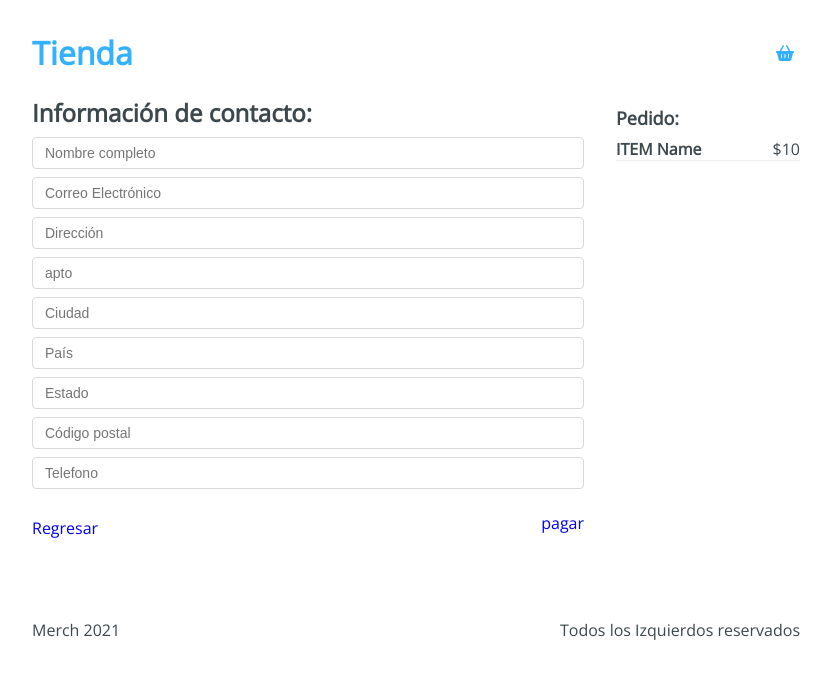
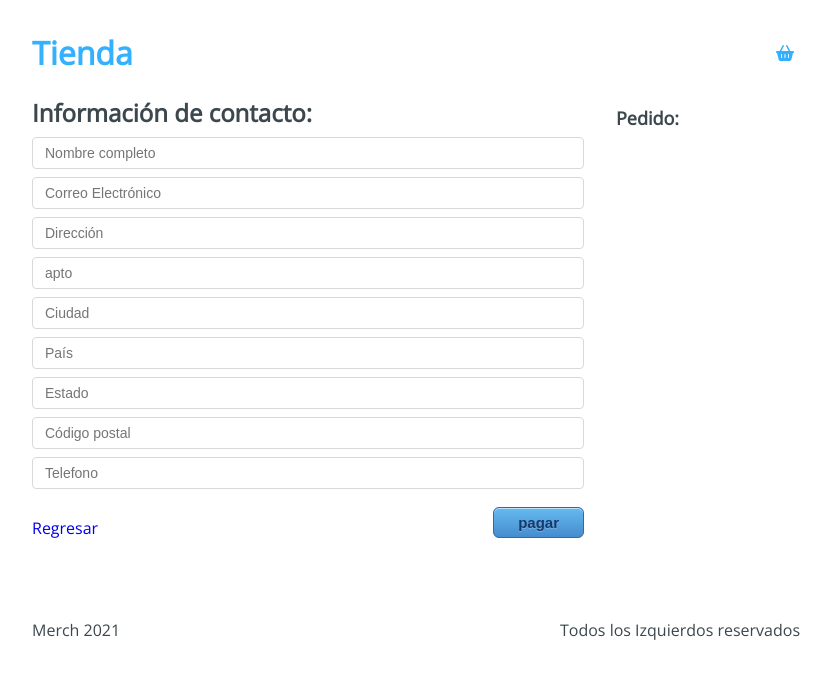
Before and after one commit to devdevi/react-17, a React app: page /checkout/information in a window 1280 px wide. Shown: the top 678 px of the page, without its empty margins (224-1055 px from the left). Built offline with nearby package versions, Linux system fonts and the light colour scheme.

Commit message:
fix(paypal): paypal

```diff
--- a/package.json
+++ b/package.json
@@ -16,6 +16,7 @@
   "dependencies": {
     "react": "^17.0.2",
     "react-dom": "^17.0.2",
+    "react-paypal-button-v2": "^2.6.3",
     "react-router-dom": "^5.2.0"
   },
   "devDependencies": {
--- a/src/components/Header.jsx
+++ b/src/components/Header.jsx
@@ -1,8 +1,12 @@
-import React from 'react';
+import React, { useContext } from 'react';
 import { Link } from 'react-router-dom'
+import AppContext from '../context/AppContext';
 import '../styles/components/Header.css'
 
-const Header = () => (
+const Header = () => {
+  const { state: { cart } } = useContext(AppContext)
+
+  return (
     <div className="Header">
       <h1 className="Header-title">
         <Link to="/">Tienda</Link>
@@ -11,7 +15,9 @@ const Header = () => (
         <Link to="/checkout">
           <i className="fas fa-shopping-basket" title="Checkout" />
         </Link>
+        {cart.length > 0 && <div className="Header-alert">{cart.length}</div>}
       </div>
     </div>
   );
+}
 export default Header;
--- a/src/containers/Checkout.jsx
+++ b/src/containers/Checkout.jsx
@@ -1,24 +1,42 @@
-import React from 'react';
+import React, { useContext } from 'react';
 import { Link } from 'react-router-dom'
+import AppContext from '../context/AppContext';
 import '../styles/components/Checkout.css';
 
-const Checkout = () => (
+const Checkout = () => {
+    const { state: { cart }, removeFromCart } = useContext(AppContext)
+
+    const handleRemove = (item) => () => removeFromCart(item)
+
+    const handleSumTotal = () => {
+        const reducer = (accumulator, currentValue) => accumulator + currentValue.price;
+        const sum = cart.reduce(reducer, 0)
+        return sum
+    }
+
+    return (
         <div className="Checkout">
             <div className="Checkout-content">
-        <h3>Lista de Pedidos:</h3>
+                {cart.length > 0 ? <h3>Lista de Pedidos:</h3> : <h3>Sin Pedidos!</h3>}
+                {cart.map(item => (
                     <div className="Checkout-item">
                         <div className="Checkout-element">
-            <h4>ITEM name</h4>
-            <span>$10</span>
+                            <h4>{item.title}</h4>
+                            <span>$ {item.price} </span>
                         </div>
-        <button type="button">   <i className="fas fa-trash-alt" title="Eliminar" /></button>
+                        <button type="button" onClick={ handleRemove(item) }>   <i className="fas fa-trash-alt" title="Eliminar" /></button>
                     </div>
+                ))}
             </div>
+            {cart.length > 0 && (
                 <div className="Checkout-sidebar">
-        <h3>Precio Total: $10</h3>
+                    <h3>{`! Precio Total: $ ${handleSumTotal()} `} </h3>
                     <Link to="/checkout/information">
                         <button type="button">Continuar pedido</button></Link>
                 </div>
+            )}
+
         </div>
     );
+}
 export default Checkout;
--- a/src/containers/Information.jsx
+++ b/src/containers/Information.jsx
@@ -1,15 +1,40 @@
-import React from 'react';
-import { Link } from 'react-router-dom'
+import React, { useContext, useRef } from 'react';
+import { Link, useHistory } from 'react-router-dom'
+import AppContext from '../context/AppContext';
 import '../styles/components/Information.css';
 
-const Information = () => (
+const Information = () => {
+  const {state:{ cart }, addToBuyer} =useContext(AppContext)
+  const form = useRef(null)
+
+  const history = useHistory()
+
+  const handleSubmit =() => {
+    const formData = new FormData(form.current)
+      const buyer = {
+        'name': formData.get('name'),
+        'email': formData.get('email'),
+        'address': formData.get('address'),
+        'apto': formData.get('apto'),
+        'city': formData.get('city'),
+        'country': formData.get('country'),
+        'state': formData.get('state'),
+        'cp': formData.get('cp'),
+        'phone': formData.get('phone'),
+    }
+    console.log(buyer)
+    addToBuyer(buyer)
+    history.push('/checkout/payment')
+  }
+  return (
     <div className="Information">
       <div className="Information-content">
         <div className="Information-head">
           <h2>Información de contacto:</h2>
         </div>
         <div className="Information-form">
-          <form action="">
+          <form ref={form}>
+            {form.name}
             <input type="text" placeholder="Nombre completo" name="name" />
             <input type="text" placeholder="Correo Electrónico" name="email" />
             <input type="text" placeholder="Dirección" name="addres" />
@@ -26,22 +51,23 @@ const Information = () => (
         <Link to="/checkout">Regresar</Link>
         </div>
         <div className="Information-next">
-        <Link to="/checkout/payment">
-        pagar
-        </Link>
+        <button className="" type="button" onClick={handleSubmit}>pagar</button>
         </div>
         </div>
       </div>
       <div className="Information-sidebar">
         <h3>Pedido:</h3>
         <div className="Information-item">
-          <div className="Information-element">
-            <h4>ITEM Name</h4>
-            <span>$10</span>
+          {cart.map(item=> (
+            <div className="Information-element" key={item.title}>
+            <h4>{item.title}</h4>
+            <span>$ {item.price}</span>
           </div>
+          ))}
         </div>
       </div>
     </div>
   );
+}
 
 export default Information;
--- a/src/containers/Payment.jsx
+++ b/src/containers/Payment.jsx
@@ -1,14 +1,74 @@
-import React from 'react';
+import React, { useContext } from 'react';
+import {useHistory} from 'react-router-dom'
+import { PayPalButton } from "react-paypal-button-v2";
+import AppContext from '../context/AppContext';
 import '../styles/components/Payment.css';
 
-const Payments = () => (
+
+const Payments = () => {
+  const { state:{ buyer, cart }, addNewOrder } = useContext(AppContext)
+  const paypalOptions = {
+    clientId: 'access_token$sandbox$94nqqvqbszc2qwhp$6708623b77d4a30ca902f5cb3f4d511b',
+    intent: 'capture',
+    currency: 'USD'
+  }
+  const history = useHistory()
+  const handleSumTotal = () => {
+    const reducer = (accumulator, currentValue) => accumulator + currentValue.price;
+    const sum = cart.reduce(reducer, 0)
+    return sum
+}
+const handlePaymentSuccess = (data) => {
+  console.log(data, 'handlePaymentSuccess')
+  if (data.status === 'COMPLETED') {
+    const newOrder = {
+      buyer,
+      product: cart,
+      payment: data
+    }
+    addNewOrder(newOrder)
+    history.push('/checkout/success')
+  }
+}
+
+  return (
     <div className="Payment">
       <div className="Payment-content">
+        <p> {buyer.name}</p>
         <h3>Resumen del pedido:</h3>
-        <div className="Payment-button">Paypal</div>
+        {cart.map( item => (
+         <div className="Payment-item" key={item.title}>
+           <h4>{item.title}</h4>
+           <img src={item.image} alt={item.title}/>
+            <span>$ {' '}{item.price}</span>
+         </div>
+        ))}
+
+        <div className="Payment-button">
+        <PayPalButton
+        options = { paypalOptions}
+        amount = {handleSumTotal}
+        createOrder = {() => console.log('Start Payment')}
+        onApprove ={() => console.log('onApprove')}
+        onCancel ={() => console.log('onApprove')}
+        // shippingPreference="NO_SHIPPING" // default is "GET_FROM_FILE"
+        onSuccess={(details, data) => {
+          alert(`Transaction completed by ${  details.payer.name.given_name}`);
+
+          // OPTIONAL: Call your server to save the transaction
+          // return fetch("/paypal-transaction-complete", {
+          //   method: "post",
+          //   body: JSON.stringify({
+          //     orderID: data.orderID
+          //   })
+          // }
+          console.log(data)
+          handlePaymentSuccess()}}/>
+        </div>
       </div>
       <div />
     </div>
   );
+}
 
 export default Payments;
--- a/src/containers/Product.jsx
+++ b/src/containers/Product.jsx
@@ -1,7 +1,7 @@
 import React from 'react';
 
 
-const Products =  ({product}) => (
+const Products =  ({product, handleAddToCart}) => (
         <div className="Products-item">
             <img src={product.image} alt={product.title}/>
             <div className="Product-item-info">
@@ -9,7 +9,7 @@ const Products =  ({product}) => (
                 <span>{' '}${' '}{product.price}</span></h2>
                 <p className="">{product.description}</p>
             </div>
-            {/* <button type="button" >Comprar onClick={() => handleClick}</button> */}
+            <button type="button" onClick={ handleAddToCart(product) }>Comprar</button>
         </div>
     )
 
--- a/src/containers/Products.jsx
+++ b/src/containers/Products.jsx
@@ -1,16 +1,23 @@
-import React from 'react';
+import React, { useContext} from 'react';
 import Product from './Product'
+import AppContext from '../context/AppContext'
 import '../styles/components/Products.css'
 
-const Products =  ({products}) => (
+const Products =  () => {
+    const { state: {products}, addToCart} = useContext(AppContext)
+
+    const handleAddToCart = (product) => () => addToCart(product)
+
+    return(
         <div className="Products">
             Products
             <div className="Products-items">
                 {products.map((product) => (
-                    <Product product={product} key={product.id}/>
+                    <Product product={product} key={product.id} handleAddToCart={handleAddToCart}/>
                 ))}
             </div>
         </div>
     )
+}
 
     export default Products
--- /dev/null
+++ b/src/context/AppContext.js
@@ -0,0 +1,4 @@
+import React from 'react'
+
+const AppContext = React.createContext({})
+export default AppContext;
--- /dev/null
+++ b/src/hooks/useInitialState.js
@@ -0,0 +1,44 @@
+import {useState} from 'react'
+import initalState from '../initalState'
+
+const useInitalState = () =>{
+    const [state, setState] =useState(initalState)
+
+    const addToCart = payload => {
+        setState({
+            ...state,
+            cart: [...state.cart, payload]
+        })
+    }
+
+    const removeFromCart = payload => {
+        setState({
+            ...state,
+            cart: state.cart.filter(items => items.id !== payload.id)
+        })
+    }
+
+    const addToBuyer = payload => {
+        setState({
+            ...state,
+            buyer: payload
+        })
+    }
+
+    const addNewOrder = payload => {
+        setState({
+            ...state,
+            orders: [...state.orders, payload]
+        })
+    }
+
+    return {
+        addToCart,
+        removeFromCart,
+        addToBuyer,
+        addNewOrder,
+        state
+    }
+}
+// Se encarga de manejar el estado
+export default useInitalState
--- a/src/initalState.js
+++ b/src/initalState.js
@@ -1,4 +1,6 @@
 export default {
+    orders: [],
+    buyer: {},
     cart: [],
     products: [
     {
--- a/src/routes/App.jsx
+++ b/src/routes/App.jsx
@@ -10,7 +10,13 @@ import Success  from '../containers/Success'
 import NotFound  from '../containers/NotFound'
 import Layout from '../components/Layout'
 
-const App =() => (
+import AppContext from '../context/AppContext'
+import useInitialState from '../hooks/useInitialState'
+
+const App = () => {
+    const initialState = useInitialState()
+    return (
+        <AppContext.Provider value={initialState}>
         <BrowserRouter>
         <Layout>
         {/* Encontrar el path Exacto */}
@@ -24,6 +30,7 @@ const App =() => (
         </Switch>
         </Layout>
         </BrowserRouter>
-
+        </AppContext.Provider>
     )
+}
 export default App;
--- a/src/styles/components/Payment.css
+++ b/src/styles/components/Payment.css
@@ -32,3 +32,10 @@
 .Payment-element h4 {
   margin: 0;
 }
+
+.Payment-item img {
+  width: 100%;
+  height: 100px;
+  border-radius: 5px 5px 0 0;
+  object-fit: contain;
+}
```
Also changed, not shown: 2 other files (tests, documents, lock files or other folders). Lines whose indentation alone changed are shown as unchanged.
